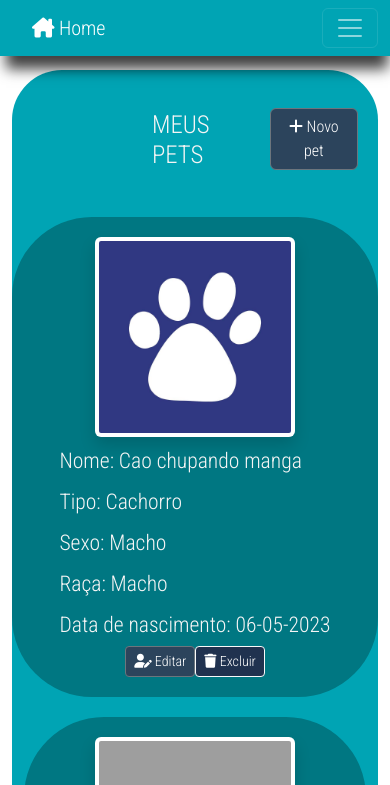
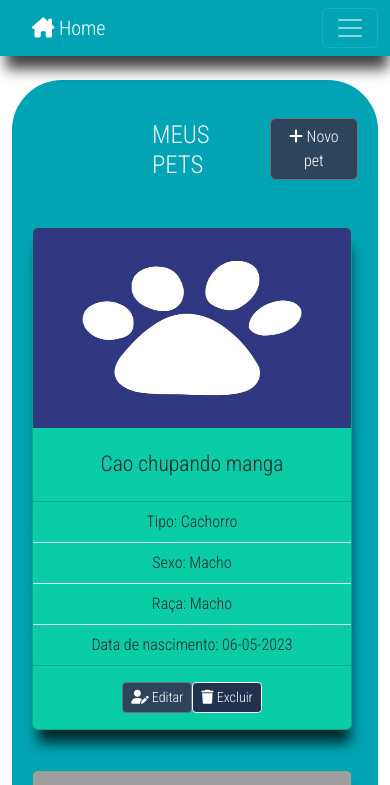
Before and after one commit to DaviRKL/Tcc, a PHP site: page /pet/index.php in a window 390 px wide. Shown: the top 785 px of the page. Run offline with PHP 8.4, Linux system fonts and the light colour scheme; the visitor is signed in with stand-in values (Sample User, id 1); data comes from the database, SQL or seed files in the repository; some libraries are stand-ins or nearby versions; grey boxes are pictures that could not be loaded.

Commit message:
Adicionei os cards ao index dos pets, e os cards do index principal estão responsivosagora

```diff
--- a/crud-bootstrap-php/inc/footer.php
+++ b/crud-bootstrap-php/inc/footer.php
@@ -31,9 +31,11 @@ box-shadow: inset -5px 6px 13px -8px rgba(0,0,0,0.75);
 	</div>
 </footer>
 	<script src="<?php echo BASEURL; ?>js/jquery-3.7.0.min.js"></script>
+
     <script src="<?php echo BASEURL; ?>js/bootstrap/bootstrap.min.js"></script>
 	<script src="<?php echo BASEURL; ?>js/awesome/all.min.js"></script>
     <script src="<?php echo BASEURL; ?>js/main.js"></script>
 	<script src="https://www.google.com/recaptcha/api.js"></script>
+
 </body>
 </html>
--- a/crud-bootstrap-php/inc/modaluser.php
+++ b/crud-bootstrap-php/inc/modaluser.php
@@ -1,6 +1,6 @@
 <!-- Modal de Delete-->
 <div class="modal fade" id="logoutmodal" tabindex="-1" role="dialog" aria-labelledby="modalLabel">
-		  <div class="modal-dialog">
+		  <div class="modal-dialog modal-dialog-centered">
 				<div class="modal-content">
 					<div class="modal-header">
 						<h4 class="modal-title" id="modalLabel">Sair</h4>
--- a/crud-bootstrap-php/pet/index.php
+++ b/crud-bootstrap-php/pet/index.php
@@ -9,7 +9,6 @@ ob_start();
 	include(HEADER_TEMPLATE);
 ?>
 <style>
-
 	td,th{
 		color: #FFF;
 	}
@@ -19,10 +18,12 @@ border:4px solid #7914C7 ; width: 200px;
 	label{
 		align: left
 	}
-
+	.card{
+  background-color: #0ACCA7;
+}
 
 </style>
-<div style="background-color: #00a4b4; border-radius: 50px; margin-top:20px">
+<div style="background-color: #00a4b4; border-radius: 50px; margin-top:30px">
 	<div style="padding: 20px">
 		<header style="margin-top:10px;">
 			<div style="display: flex;flex-direction: row;justify-content: center; align-items: center;margin-left: 120px">
@@ -40,63 +41,49 @@ label{
 		</div>
 		<?php clear_messages(); ?>
 	<?php endif; ?>
-
-
-
-
-
-
-
+	<div class="container text-center">
+  		<div class="row">
 			<?php if ($pets) : ?>
 				<?php foreach ($pets as $pet) : ?>
-	<div class="row justify-content-center">
 
-	<div class="col-sm-6">
-
-	<div style="background-color:#007782; border-radius: 80px; margin-top:20px; display: flex;flex-direction: row;justify-content: center; align-items: center;" >
-
-<div style="padding: 20px">
-<div style="display: flex;flex-direction: row;justify-content: center; align-items: center;" >
+							<div class="col-md-4"style="padding: 20px">
+								<div class="card" style="width: 20rem;">
 									<?php
 										if (!empty($pet['foto'])){
-			echo  "<img src=\"imagens/" . $pet['foto'] . "\" class=\"shadow p-1 mb-1 bg-body rounded\" width=\"200px\">";
+											echo  "<img src=\"imagens/" . $pet['foto'] . "\" class=\"card-img-top\" width=\"200px\"height=\"200px\">";
 										}else{
-			echo  "<img src=\"imagens/SemImagem.png\" class=\"shadow p-1 mb-1 bg-body rounded\" width=\"200px\">";
+											echo  "<img src=\"imagens/SemImagem.png\" class=\"card-img-top\" width=\"200px\"height=\"200px\">";
 										}
 										$id = base64_encode($pet['id']);
 									?>
+									<div class="card-body">
+										<h4 class="card-title"style=" display: flex;flex-direction: row;justify-content: center; align-items: center;"><?php echo $pet['nome']; ?></h5>
 									</div>
-	<H4>Nome: <?php echo $pet['nome']; ?></H4>
-	<H4>Tipo: <?php echo $pet['tipo']; ?></H4>
-	<H4>Sexo: <?php echo $pet['sexo']; ?></H4>
-	<H4>Raça: <?php echo $pet['raca']; ?></H4>
-	<H4>Data de nascimento: <?php $d = new Datetime($pet['datanasc']); echo FormataData($pet['datanasc']);?></H4>
-
-	<div style=" display: flex;flex-direction: row;justify-content: center; align-items: center;" >
-
-
-
-
+									<ul class="list-group list-group-flush">
+										<li class="list-group-item"style=" background-color: #0ACCA7">Tipo: <?php echo $pet['tipo']; ?></li>
+										<li class="list-group-item"style=" background-color: #0ACCA7">Sexo: <?php echo $pet['sexo']; ?></li>
+										<li class="list-group-item"style=" background-color: #0ACCA7">Raça: <?php echo $pet['raca']; ?></li>
+										<li class="list-group-item"style=" background-color: #0ACCA7">Data de nascimento: <?php $d = new Datetime($pet['datanasc']); echo FormataData($pet['datanasc']);?></li>
+									</ul>
+									<div class="card-body"style=" display: flex;flex-direction: row;justify-content: center; align-items: center;" >
 										<?php if(isset($_SESSION['id'])):?>
 											<a href="edit.php?id=<?php echo $pet['id']; ?>" class="btn btn-sm btn-secondary"><i class="fa-solid fa-user-pen"></i> Editar</a>
-			<a href="#" class="btn btn-sm btn-light" data-bs-toggle="modal" data-bs-target="#delete-pet-modal" data-pet="<?php echo $pet['id']; ?>" >
-				<i class="fa fa-trash"></i> Excluir
-			</a>
+											<a href="#" class="btn btn-sm btn-light" data-bs-toggle="modal" data-bs-target="#delete-pet-modal" data-pet="<?php echo $pet['id']; ?>"><i class="fa fa-trash"></i> Excluir</a>
 										<?php endif; ?>
-
-						</div>
-
 									</div>
 								</div>
 							</div>
+
 				<?php endforeach; ?>
-
 			<?php else : ?>
 				<p>TEM nada KKKKKKKKKKKKKK</p>
 			<?php endif; ?>
-
+		</div>
+	</div>
 </div>
 
-<?php include('modal.php'); ?>
-<?php include(FOOTER_TEMPLATE);
-ob_end_flush();?>
+<?php
+	include('modal.php');
+	include(FOOTER_TEMPLATE);
+	ob_end_flush();
+?>
```
Also changed, not shown: crud-bootstrap-php/index.php (+18 -18 lines), crud-bootstrap-php/images/pawww.jpg (added), crud-bootstrap-php/js/popper.min.js. Lines whose indentation alone changed are shown as unchanged.
